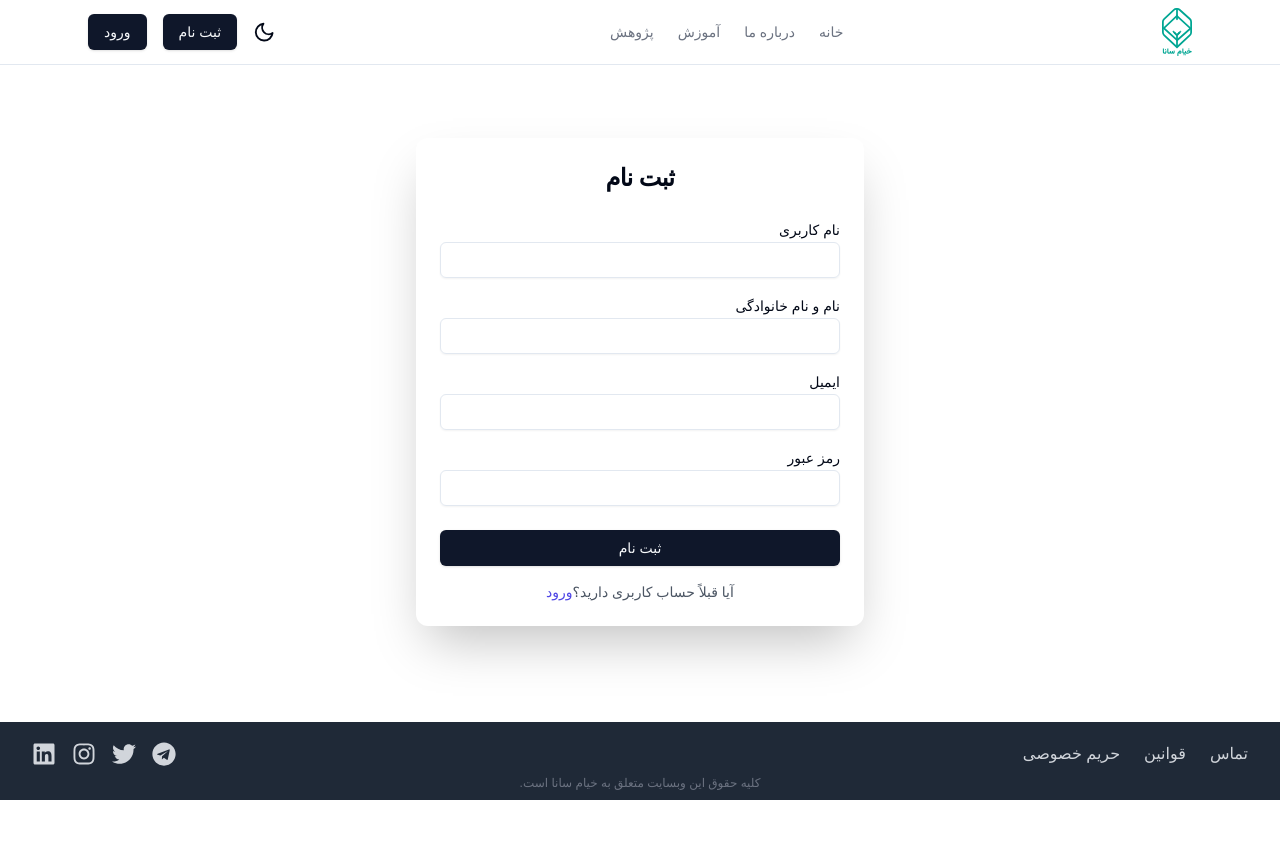
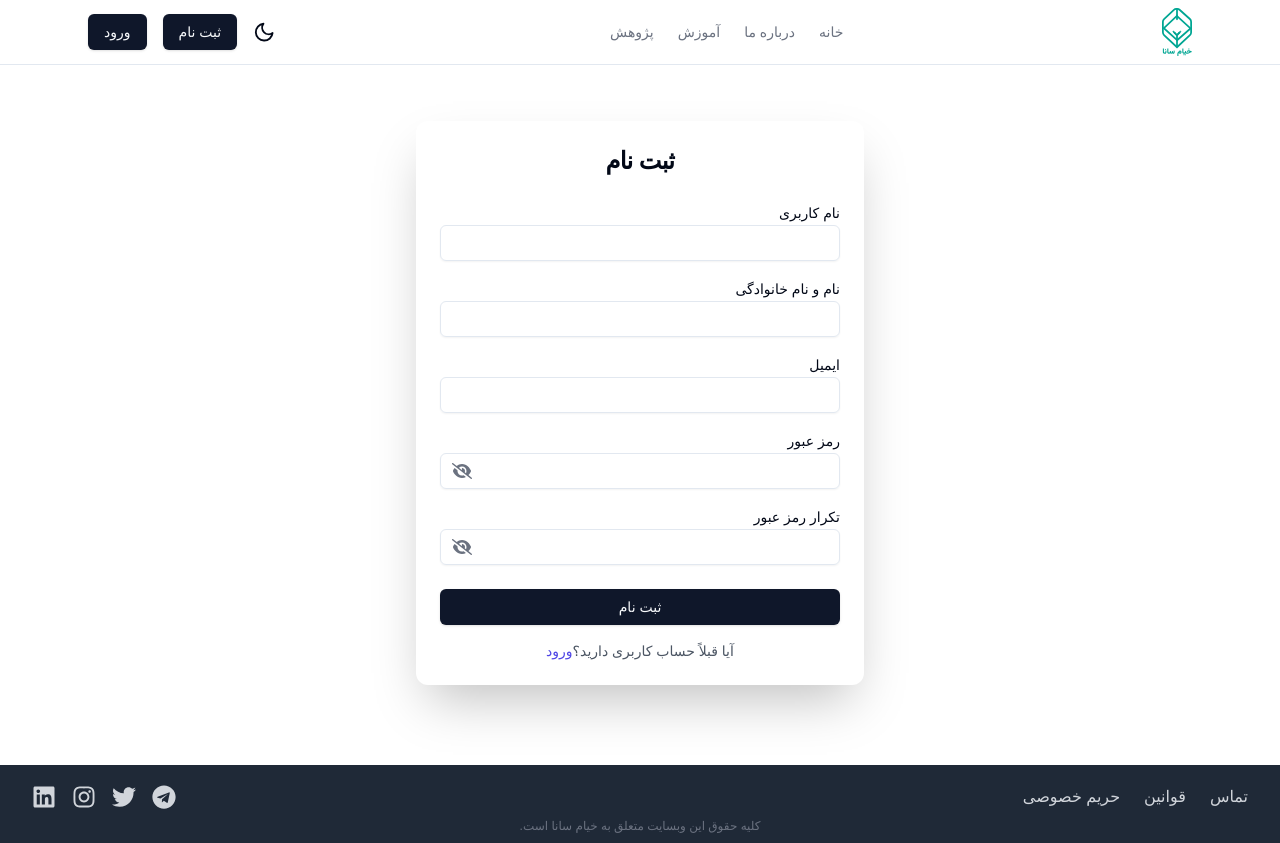
Before and after one commit to ace-brown/sana, a Next.js app in the folder client/: page /signup in a window 1280 px wide. Before the commit the page ends 800 px from the top, so only its background shows below. Built offline with nearby package versions, Linux system fonts and the light colour scheme; a web font is replaced by a local one; what tailwindcss-rtl would draw is missing.

Commit message:
Add repeated password

```diff
--- a/client/src/app/signup/page.tsx
+++ b/client/src/app/signup/page.tsx
@@ -4,6 +4,7 @@ import React, { useContext, useState } from "react";
 import Link from "next/link";
 import { useRouter } from "next/navigation";
 import { Toaster } from "sonner";
+import { FaEye, FaEyeSlash } from "react-icons/fa6";
 
 import { Button } from "@/components/ui/button";
 import { Input } from "@/components/ui/input";
@@ -15,6 +16,8 @@ import { useHttpClient } from "@/hooks/http-hook";
 import { AuthContext } from "@/context/auth-context";
 
 export default function SignupPage() {
+  const [showPassword, setShowPassword] = useState(false);
+  const [passwordError, setPasswordError] = useState("");
   const auth = useContext(AuthContext);
   const router = useRouter();
   const { isLoading, error, sendRequest } = useHttpClient();
@@ -25,6 +28,7 @@ export default function SignupPage() {
     fullName: "",
     email: "",
     password: "",
+    repeatPassword: "",
   });
 
   // Handle input changes
@@ -39,6 +43,14 @@ export default function SignupPage() {
   // Handle form submission
   async function handleSubmit(e: React.FormEvent) {
     e.preventDefault();
+
+    // Check if passwords match
+    if (formData.password !== formData.repeatPassword) {
+      setPasswordError("Passwords do not match");
+      return;
+    }
+
+    setPasswordError("");
 
     try {
       const responseData = await sendRequest(
@@ -113,18 +125,53 @@ export default function SignupPage() {
               </div>
 
               {/* Password */}
-              <div className="mb-4">
+              <div className="mb-4 relative">
                 <Label htmlFor="password">رمز عبور</Label>
                 <Input
-                  type="password"
+                  type={showPassword ? "text" : "password"}
                   id="password"
                   name="password"
                   value={formData.password}
                   onChange={handleChange}
                   required
                 />
+                <span
+                  className="absolute left-3 top-8 cursor-pointer text-gray-500"
+                  onClick={() => setShowPassword((prev) => !prev)}
+                >
+                  {showPassword ? (
+                    <FaEye size={20} />
+                  ) : (
+                    <FaEyeSlash size={20} />
+                  )}
+                </span>
               </div>
 
+              {/* Repeat Password */}
+              <div className="mb-4 relative">
+                <Label htmlFor="repeatPassword">تکرار رمز عبور</Label>
+                <Input
+                  type={showPassword ? "text" : "password"}
+                  id="repeatPassword"
+                  name="repeatPassword"
+                  value={formData.repeatPassword}
+                  onChange={handleChange}
+                  required
+                />
+                <span
+                  className="absolute left-3 top-8 cursor-pointer text-gray-500"
+                  onClick={() => setShowPassword((prev) => !prev)}
+                >
+                  {showPassword ? (
+                    <FaEye size={20} />
+                  ) : (
+                    <FaEyeSlash size={20} />
+                  )}
+                </span>
+              </div>
+              {passwordError && (
+                <p className="text-sm text-red-500">{passwordError}</p>
+              )}
               {/* Submit Button */}
               <div className="mt-6">
                 <Button type="submit" className="w-full" disabled={isLoading}>
```
Also changed, not shown: 1 other file (tests, documents, lock files or other folders).
